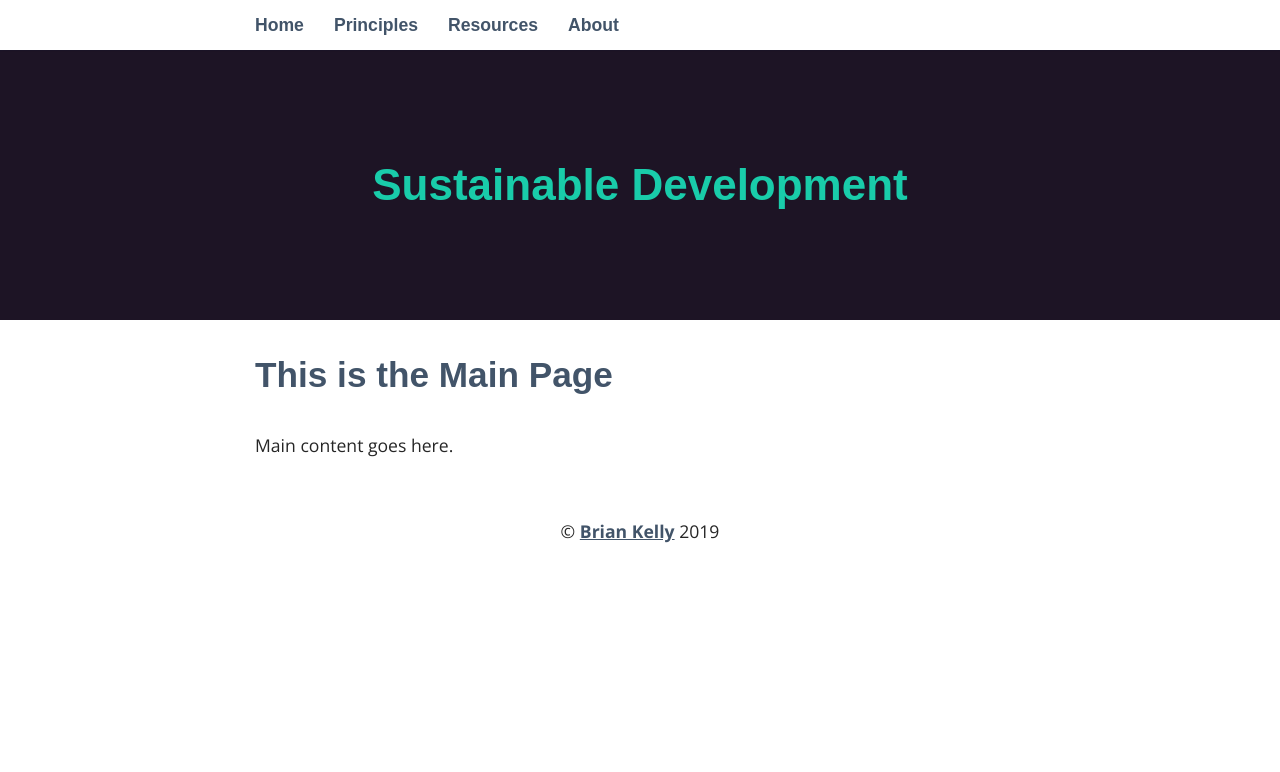
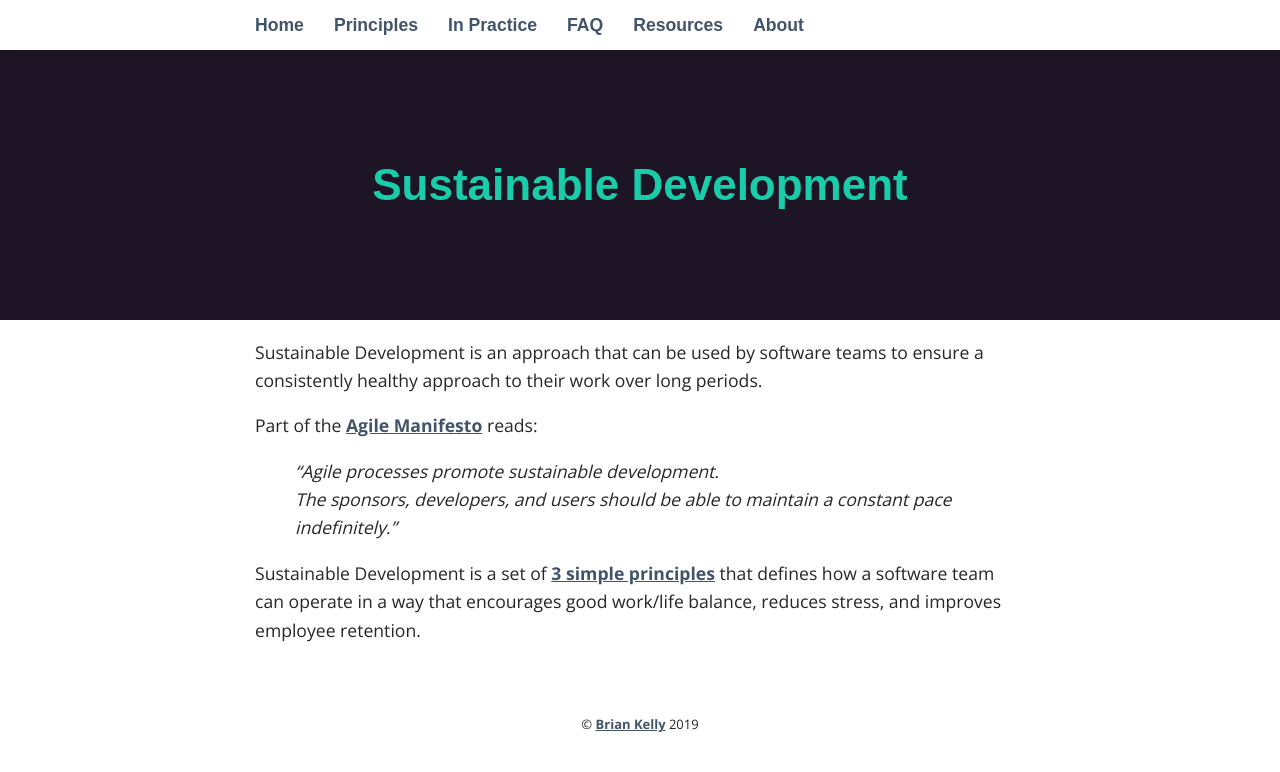
Before and after one commit to brikelly/sustainabledev, a Jekyll site: the page built from index.md, in a window 1280 px wide. Shown: the top 772 px of the page. Built offline with Jekyll 4.4.1, drawn with Linux system fonts in a browser that asks for light colours; some web fonts are replaced.

Commit message:
Content + styling

```diff
--- a/_includes/header.html
+++ b/_includes/header.html
@@ -3,14 +3,18 @@
 		<nav>
 			<ul>
 				<li><a href="{{ "/" | prepend: site.baseurl }}">Home</a></li>
-{% for page in site.pages %} {% if page.title %}
-<li><a href="{{ page.url | prepend: site.baseurl }}">{{ page.title }}</a></li>
-{% endif %} {% endfor %}
+				{% for page in site.pages %} {% if page.title %}
+				<li><a href="{{ page.url | prepend: site.baseurl }}">{{ page.title }}</a></li>
+				{% endif %} {% endfor %}
 			</ul>
 		</nav>
 	</div>
 </aside>
 
 <header>
-	<h1><a href="/">{{ site.title }}</a></h1>
+		{% if page.title %}
+			<h1>{{ page.title }}</h1>
+		{% else %}
+			<h1>{{ site.title }}</h1>
+		{% endif %}
 </header>
--- a/_layouts/page.html
+++ b/_layouts/page.html
@@ -2,6 +2,4 @@
 layout: default
 ---
 
-<h2>{{ page.title }}</h2>
-
 {{ content }}
--- a/_sass/_layout.scss
+++ b/_sass/_layout.scss
@@ -108,4 +108,5 @@ aside {
 footer {
   text-align: center;
   padding: 40px;
+  font-size: small;
 }
--- a/index.html
+++ /dev/null
@@ -1,7 +0,0 @@
----
-layout: default
----
-
-<h2>This is the Main Page</h2>
-
-Main content goes here.
--- /dev/null
+++ b/index.md
@@ -0,0 +1,16 @@
+---
+layout: default
+---
+
+Sustainable Development is an approach that can be used by software teams to
+ensure a consistently healthy approach to their work over long periods.
+
+Part of the [Agile Manifesto](https://agilemanifesto.org/principles.html) reads:
+
+> _"Agile processes promote sustainable development._
+> _The sponsors, developers, and users should be able_
+> _to maintain a constant pace indefinitely."_
+
+Sustainable Development is a set of [3 simple principles](principles) that
+defines how a software team can operate in a way that encourages good work/life
+balance, reduces stress, and improves employee retention.
```
Also changed, not shown: _pages/01_principles.md (+5 -1 lines), _pages/02_in_practice.md (added, +18 -0 lines), _pages/03_faq.md (added, +19 -0 lines), _pages/04_resources.md (renamed from _pages/02_resources.md, +1 -1 lines), _pages/05_about.md (renamed from _pages/03_about.md, +1 -1 lines).
